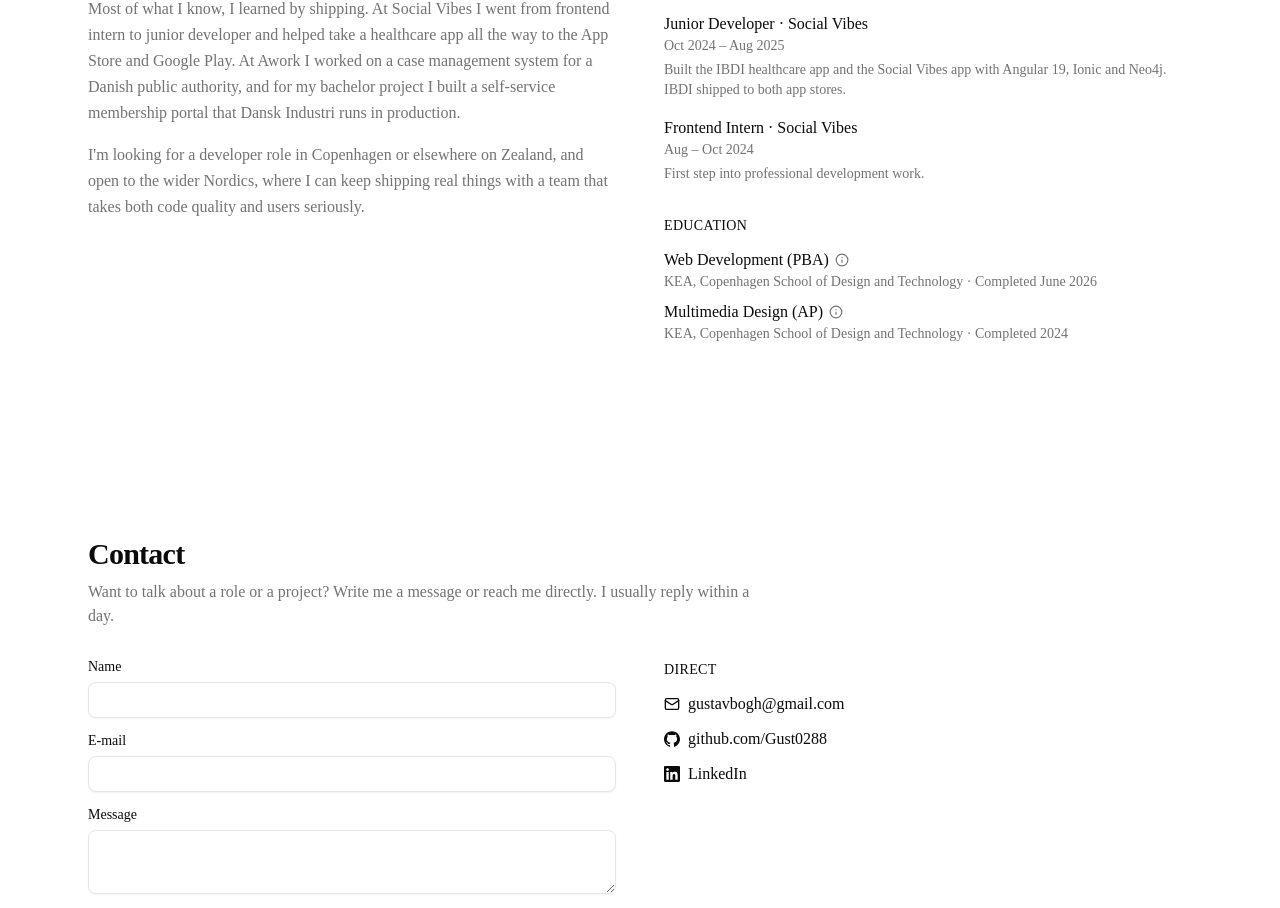
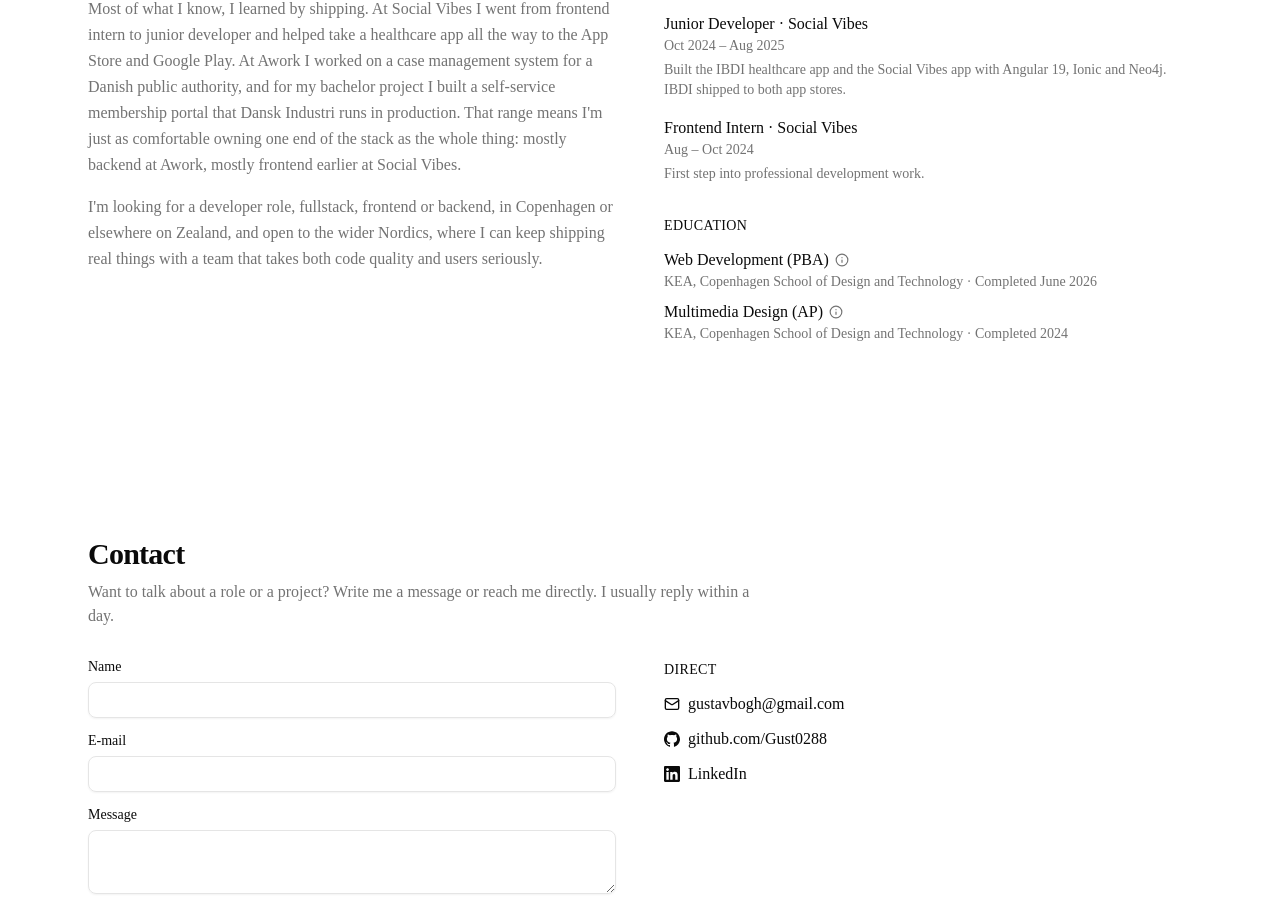
Before and after one commit to Gust0288/portfolio_GB, a Next.js app: page / in a window 1280 px wide. Shown: the part 4086-4994 px from the top of the page. Built offline with nearby package versions, Linux system fonts and the light colour scheme.

Commit message:
Open About copy to frontend and backend focused roles
Adds concrete evidence (backend-only at Awork, frontend-only at
Social Vibes) and rephrases the closing line so the role search
isn't read as fullstack-only. Also fixes a stray uncommitted typo
that had turned "KEA" into "EK".

```diff
--- a/src/components/about-section.tsx
+++ b/src/components/about-section.tsx
@@ -58,13 +58,16 @@
             healthcare app all the way to the App Store and Google Play. At
             Awork I worked on a case management system for a Danish public
             authority, and for my bachelor project I built a self-service
-            membership portal that Dansk Industri runs in production.
+            membership portal that Dansk Industri runs in production. That
+            range means I&apos;m just as comfortable owning one end of the
+            stack as the whole thing: mostly backend at Awork, mostly
+            frontend earlier at Social Vibes.
           </p>
           <p>
-            I&apos;m looking for a developer role in Copenhagen or elsewhere on
-            Zealand, and open to the wider Nordics, where I can keep shipping
-            real things with a team that takes both code quality and users
-            seriously.
+            I&apos;m looking for a developer role, fullstack, frontend or
+            backend, in Copenhagen or elsewhere on Zealand, and open to the
+            wider Nordics, where I can keep shipping real things with a team
+            that takes both code quality and users seriously.
           </p>
         </Reveal>
         <Reveal delay={0.1} className="space-y-8">
```
